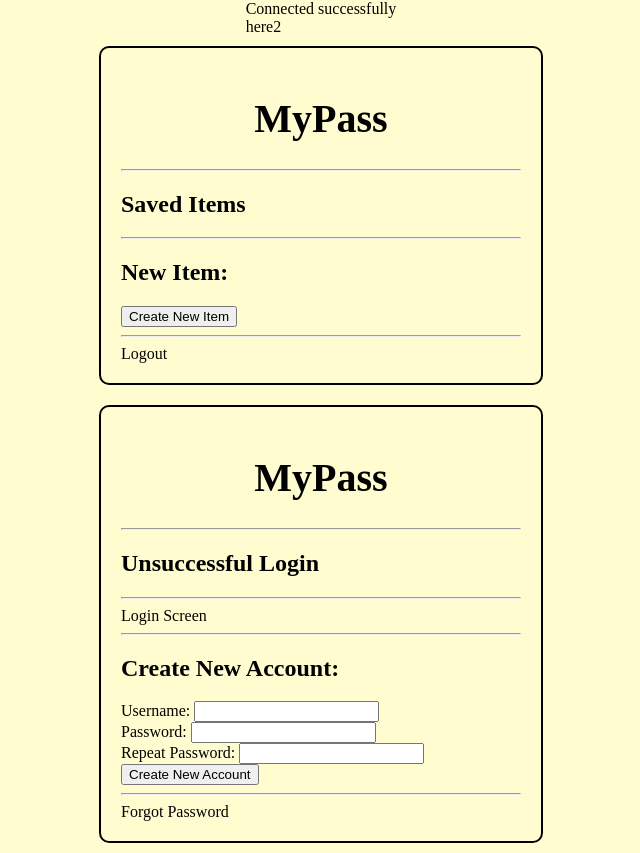
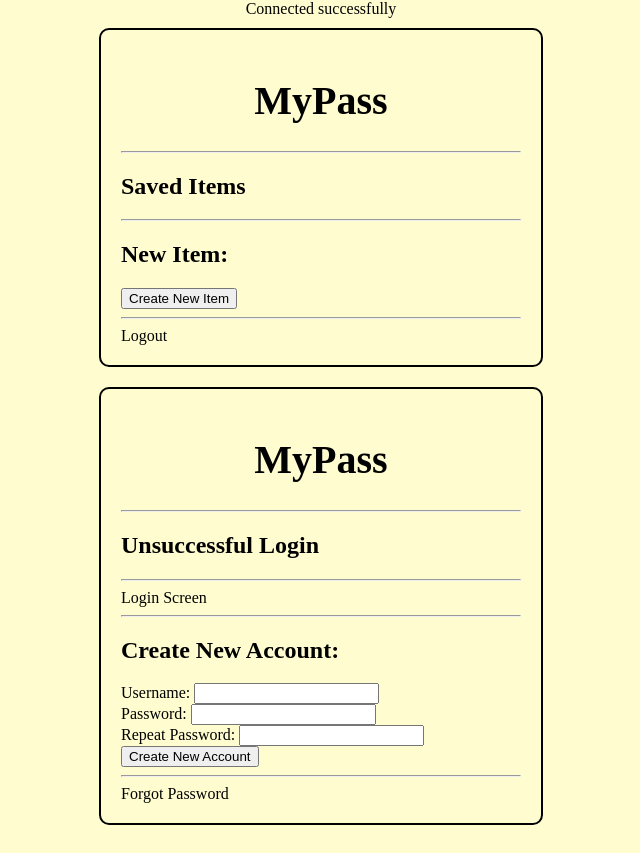
Before and after one commit to mathaloo/CIS476, a PHP site: page /homepage.php in a window 1280 px wide. Shown: the whole page, without its empty margins (319-959 px from the left). After the commit the page ends 825 px from the top, so only its background shows below. Run offline with PHP 8.4, Linux system fonts and the light colour scheme; data comes from the database, SQL or seed files in the repository; data that the repository does not hold is empty.

Commit message:
Update homepage.php

```diff
--- a/homepage.php
+++ b/homepage.php
@@ -11,7 +11,6 @@
     <?PHP
     //Mediator
     class UIManager{
-
         function printTable($query){
             //code here
         }
@@ -19,7 +18,7 @@
             //code here
         }
     }
-
+    //assign variables
     $servername = "localhost";
     $username = htmlspecialchars($_POST['username']);
     $password = htmlspecialchars($_POST['password']);
@@ -32,8 +31,6 @@
     } catch(PDOException $e) {
       echo "Connection failed: " . $e->getMessage();
     }
-
-    echo "<br>".$pass."here2<br>";
 
     // For successful login:
     // run the oberserver pattern with the username and password as arguments
```
